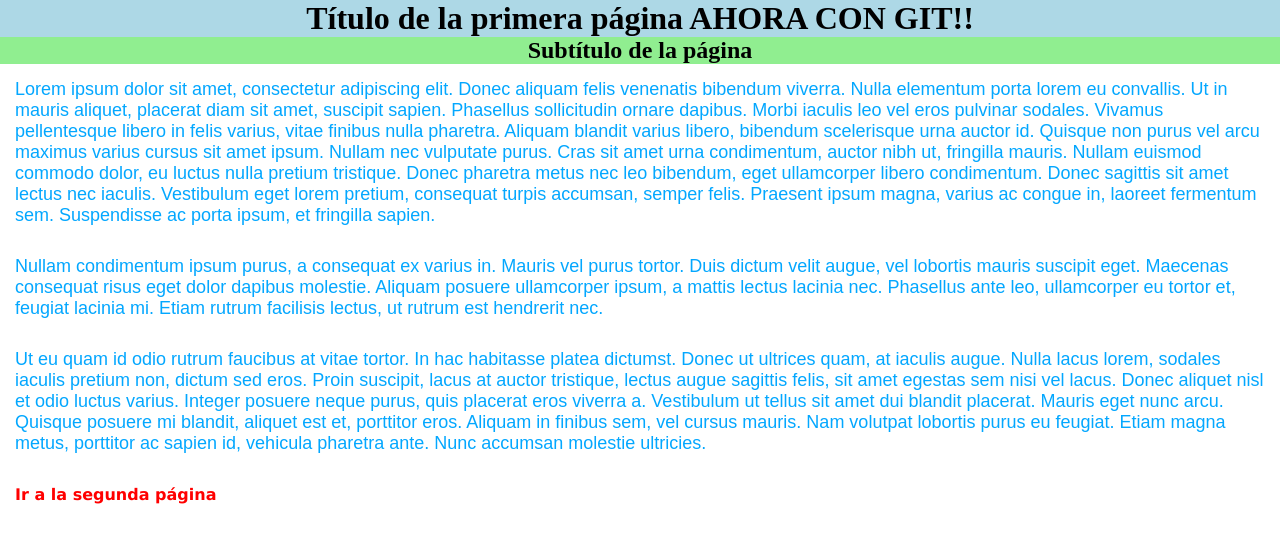
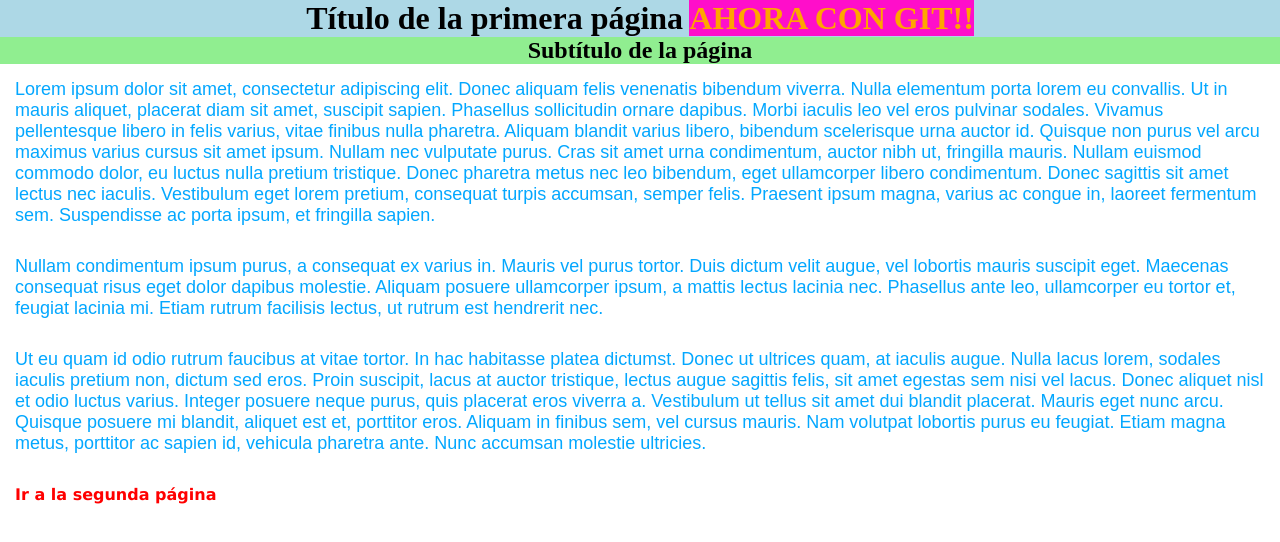
Before and after one commit to dmarinsalv/dmarinsalv.github.io, a plain HTML site: page index.html in a window 1280 px wide. Drawn offline with Linux system fonts and the light colour scheme.

Commit message:
Destaco unes paraules de la capçalera

```diff
--- a/estilos.css
+++ b/estilos.css
@@ -31,3 +31,8 @@ a:hover {
   text-decoration: overline;
   color: green;
 }
+
+.destacado {
+  background-color: #FF0ECA;
+  color: orange;
+}
--- a/index.html
+++ b/index.html
@@ -13,7 +13,7 @@
     </style>
   </head>
   <body>
-    <h1>Título de la primera página AHORA CON GIT!!</h1>
+    <h1>Título de la primera página <span class="destacado">AHORA CON GIT!!</span></h1>
     <h2>Subtítulo de la página</h2>
     <p>Lorem ipsum dolor sit amet, consectetur adipiscing elit. Donec aliquam felis venenatis bibendum viverra. Nulla elementum porta lorem eu convallis. Ut in mauris aliquet, placerat diam sit amet, suscipit sapien. Phasellus sollicitudin ornare dapibus. Morbi iaculis leo vel eros pulvinar sodales. Vivamus pellentesque libero in felis varius, vitae finibus nulla pharetra. Aliquam blandit varius libero, bibendum scelerisque urna auctor id. Quisque non purus vel arcu maximus varius cursus sit amet ipsum. Nullam nec vulputate purus. Cras sit amet urna condimentum, auctor nibh ut, fringilla mauris. Nullam euismod commodo dolor, eu luctus nulla pretium tristique. Donec pharetra metus nec leo bibendum, eget ullamcorper libero condimentum. Donec sagittis sit amet lectus nec iaculis. Vestibulum eget lorem pretium, consequat turpis accumsan, semper felis. Praesent ipsum magna, varius ac congue in, laoreet fermentum sem. Suspendisse ac porta ipsum, et fringilla sapien.</p>
     <p>Nullam condimentum ipsum purus, a consequat ex varius in. Mauris vel purus tortor. Duis dictum velit augue, vel lobortis mauris suscipit eget. Maecenas consequat risus eget dolor dapibus molestie. Aliquam posuere ullamcorper ipsum, a mattis lectus lacinia nec. Phasellus ante leo, ullamcorper eu tortor et, feugiat lacinia mi. Etiam rutrum facilisis lectus, ut rutrum est hendrerit nec.</p>
```
